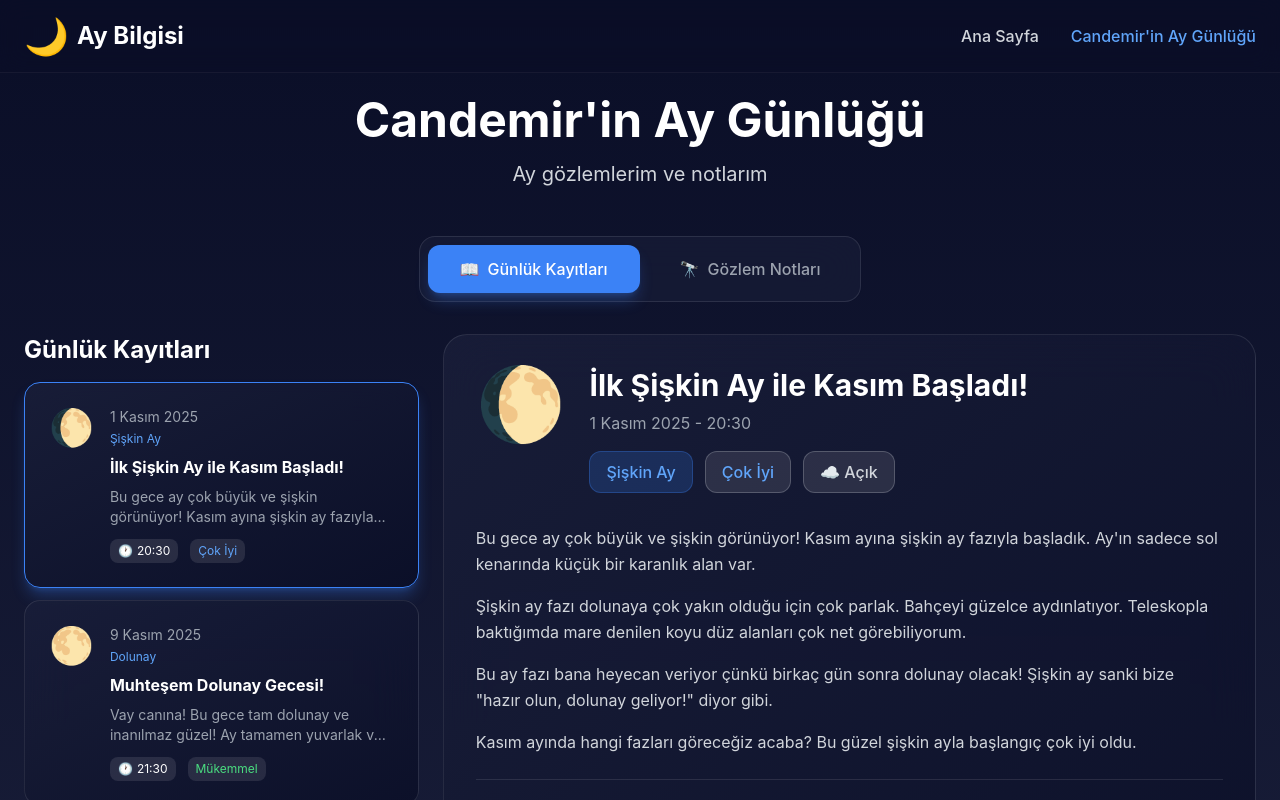
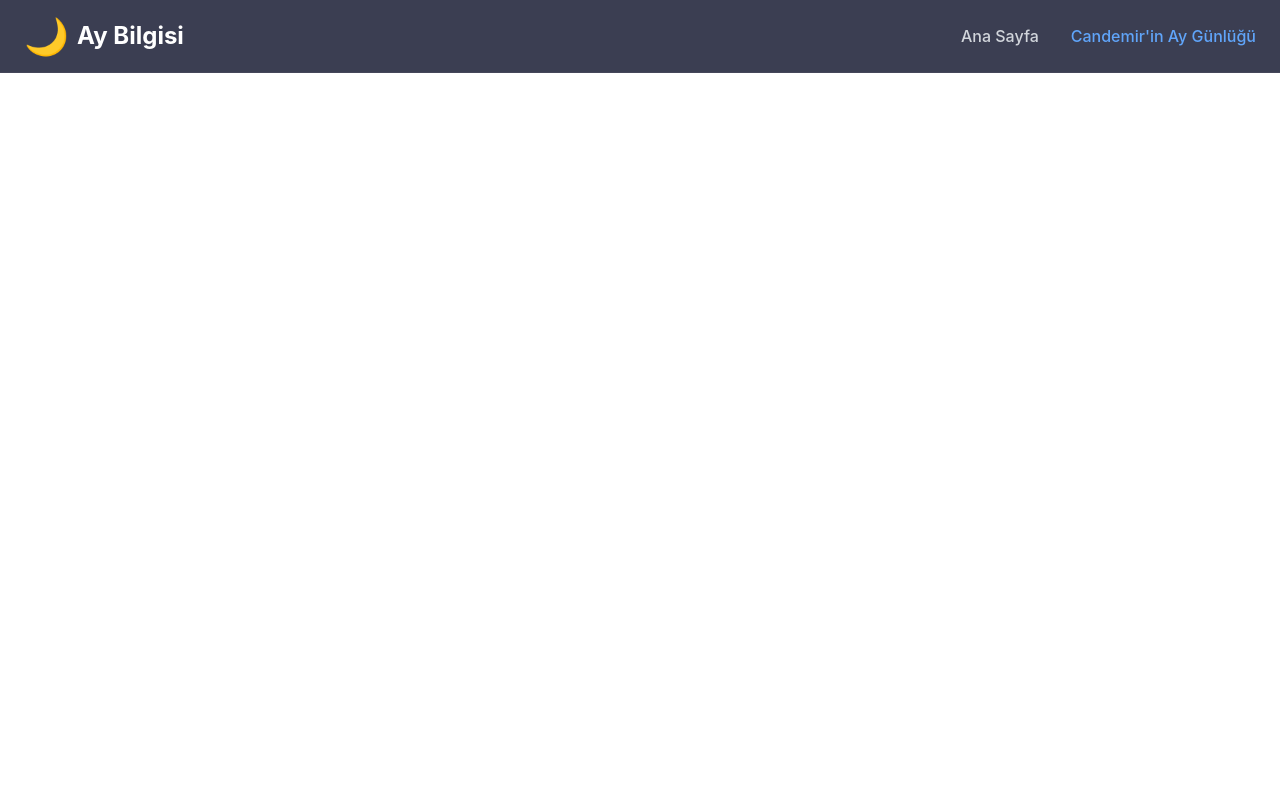
Before and after one commit to yrdgl/MoonJournalCandemir, a React (Create React App) app in the folder frontend/: page /candemirin-ay-gunlugu in a window 1280 px wide. Shown: the top 800 px of the page. Built offline with nearby package versions, Linux system fonts and the light colour scheme.

Commit message:
Update App.js

```diff
--- a/frontend/src/App.js
+++ b/frontend/src/App.js
@@ -3,7 +3,7 @@ import './App.css';
 import { BrowserRouter, Routes, Route } from 'react-router-dom';
 import Header from './components/Header';
 import HomePage from './pages/HomePage';
-import JournalPage from './pages/DailyJournals';
+// JournalPage import'u SİLİNDİ
 
 function App() {
   return (
@@ -12,7 +12,7 @@ function App() {
         <Header />
         <Routes>
           <Route path="/" element={<HomePage />} />
-          <Route path="/candemirin-ay-gunlugu" element={<JournalPage />} />
+          {/* JournalPage route'u SİLİNDİ */}
         </Routes>
       </BrowserRouter>
     </div>
```
